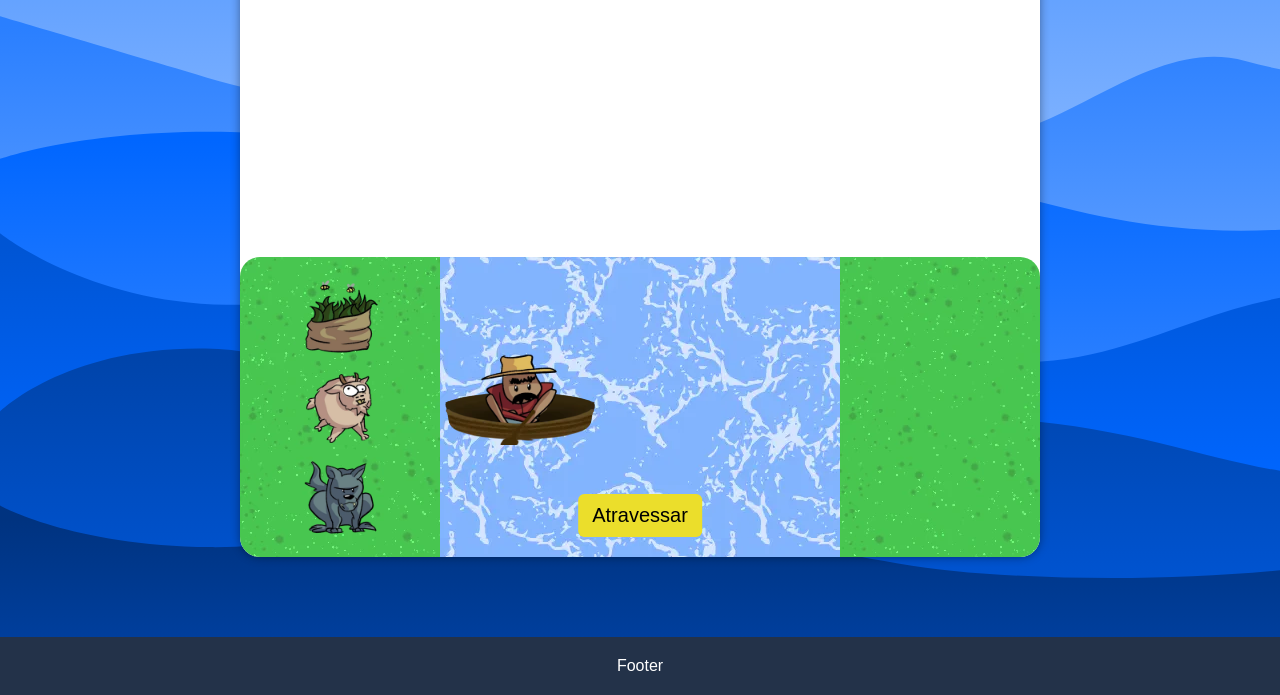
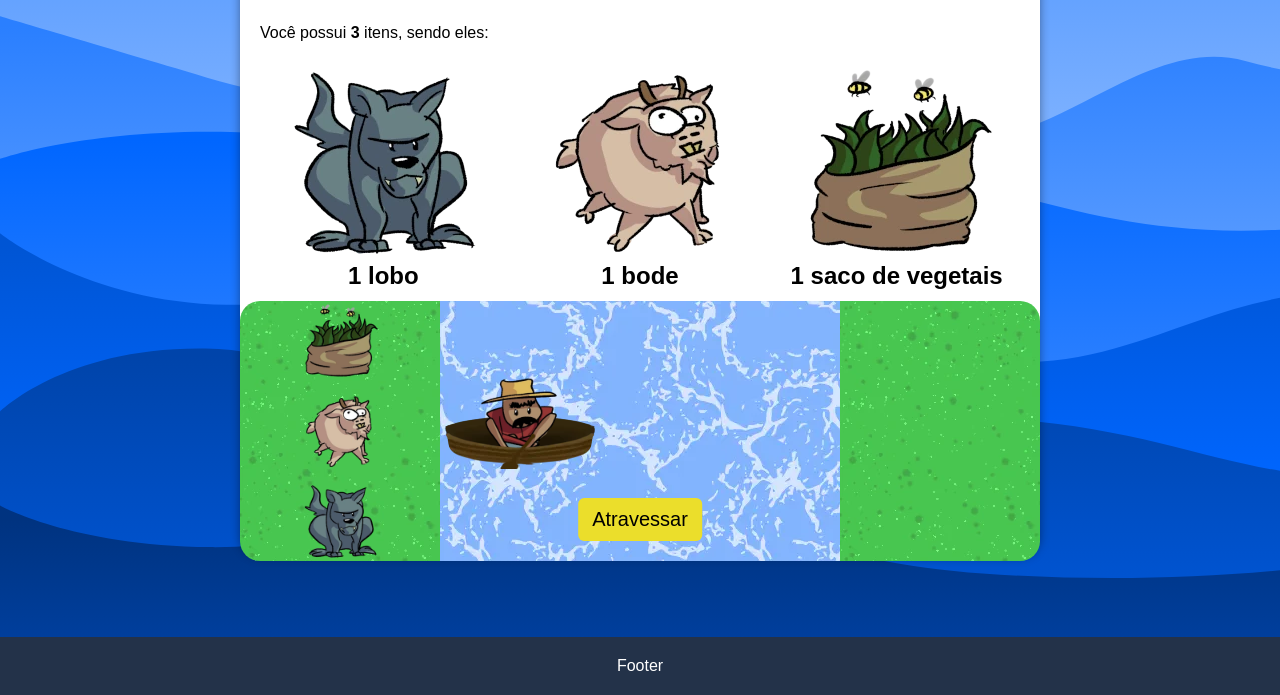
Before and after one commit to oliveira-victor/river-crossing-puzzle, a plain HTML site: page index.html in a window 1280 px wide. Shown: the part 163-858 px from the top of the page. Drawn offline with Linux system fonts and the light colour scheme.

Commit message:
adding menu instructions

```diff
--- a/index.html
+++ b/index.html
@@ -13,6 +13,48 @@
     <div class="wrapper">
         <main class="main">
             <div id="menuBtn" class="menuBtn"></div>
+            <div id="menuScreen" class="menuScreen">
+                <h1>Desafio da Travessia do Rio</h1>
+                <div class="menuTxt">
+                    <p>
+                        Você possui <b>3</b> itens, sendo eles:
+                    </p>
+                    <ul class="itemsList">
+                        <li>
+                            <img class="itemImg" src="./images/wolf.webp" alt="Wolf">
+                            <h2>1 lobo</h2>
+                        </li>
+                        <li>
+                            <img class="itemImg" src="./images/goat.webp" alt="Goat">
+                            <h2>1 bode</h2>
+                        </li>
+                        <li>
+                            <img class="itemImg" src="./images/grass-bag.webp" alt="Grass bag">
+                            <h2>1 saco de vegetais</h2>
+                        </li>
+                    </ul>
+                    <p>Seu objetivo é <b>levar cada um dos itens para o outro lado do rio</b>. Porém, existem algumas regras:
+                    </p>
+                    <ul class="rulesList">
+                        <li>
+                            Em seu barquinho só cabem você e mais <b>1 item</b> de cada vez;
+                        </li>
+                        <li>
+                            Você <b>não</b> pode atravessar deixando apenas o <b>bode</b> junto com os <b>vegetais</b>
+                            no lado oposto;
+                        </li>
+                        <li>
+                            Você <b>não</b> pode atravessar deixando apenas o <b>lobo</b> junto com o <b>bode</b> no
+                            lado oposto;
+                        </li>
+                    </ul>
+                    <p>
+                        Clique/toque no item que você quer colocar no barquinho, ou toque no item dentro do barquinho
+                        para retirá-lo de lá. Use o botão <strong>"atravessar"</strong> para cruzar o rio, mas cuidado para não deixar os
+                        itens errados na margem oposta! <strong>Boa sorte!</strong>
+                    </p>
+                </div>
+            </div>
             <div id="ground" class="ground">
                 <div id="grass1" class="itemsContainer grass">
                     <div id="sideA" class="sideA">
--- a/script.js
+++ b/script.js
@@ -20,6 +20,7 @@ let hasCrossed = false;
 let gameOver = false;
 let disabled = false;
 let menuIsOpen = true;
+let firstMove = false;
 
 function setGameOver(message) {
     setTimeout(() => {
@@ -156,6 +157,9 @@ crossBtn.addEventListener("click", function () {
     disabled = true;
     hasCrossed = !hasCrossed;
 
+    if (!firstMove) closeMenu();
+    firstMove = true;
+
     if (hasCrossed) {
         moveBoat.classList.add("moveRight");
     } else {
@@ -165,7 +169,7 @@ crossBtn.addEventListener("click", function () {
     transferItems()
 });
 
-menuBtn.addEventListener("click", function () {
+function closeMenu() {
     menuIsOpen = !menuIsOpen;
 
     if (menuIsOpen) {
@@ -175,6 +179,10 @@ menuBtn.addEventListener("click", function () {
         menuBtn.classList.add('defaultMenu');
         ground.classList.add('menuColapse');
     }
+}
+
+menuBtn.addEventListener("click", function () {
+    closeMenu()
 })
 
 placeItems()
--- a/style.css
+++ b/style.css
@@ -15,6 +15,20 @@ body {
     background-image: url(./images/background.svg);
     background-size: cover;
     font-family: 'Playtime', sans-serif;
+}
+
+h1 {
+    max-width: 76%;
+}
+
+@media (max-width: 768px) {
+    h1 {
+        font-size: 22px;
+    }
+
+    h2 {
+        font-size: 18px;
+    }
 }
 
 .wrapper {
@@ -54,9 +68,54 @@ body {
     background-image: url(./images/menu.svg);
 }
 
+.menuScreen {
+    height: 60%;
+    padding: 30px 20px 20px 20px;
+    /* overflow-y: auto; */
+}
+
+.menuTxt {
+    margin-top: 40px;
+    height: 100%;
+    overflow-y: auto;
+    padding-bottom: 80px;
+}
+
+.itemsList {
+    list-style: none;
+    display: grid;
+    grid-template-columns: repeat(3, 1fr);
+    gap: 10px;
+    padding: 20px 0;
+}
+
+.itemsList li {
+    display: flex;
+    flex-direction: column;
+    text-align: center;
+}
+
+.itemImg {
+    max-width: 200px;
+    width: 100%;
+    height: auto;
+    display: block;
+    margin: 0 auto;
+}
+
+.rulesList {
+    padding: 10px 0 10px 10px;
+}
+
+.rulesList li {
+    margin-bottom: 10px;
+}
+
 .ground {
+    flex: 1;
     width: 100%;
-    height: 300px;
+    height: auto;
+    height: 40%;
     position: absolute;
     bottom: 0;
     left: 0;
```
Also changed, not shown: images/wolf.png (deleted).
